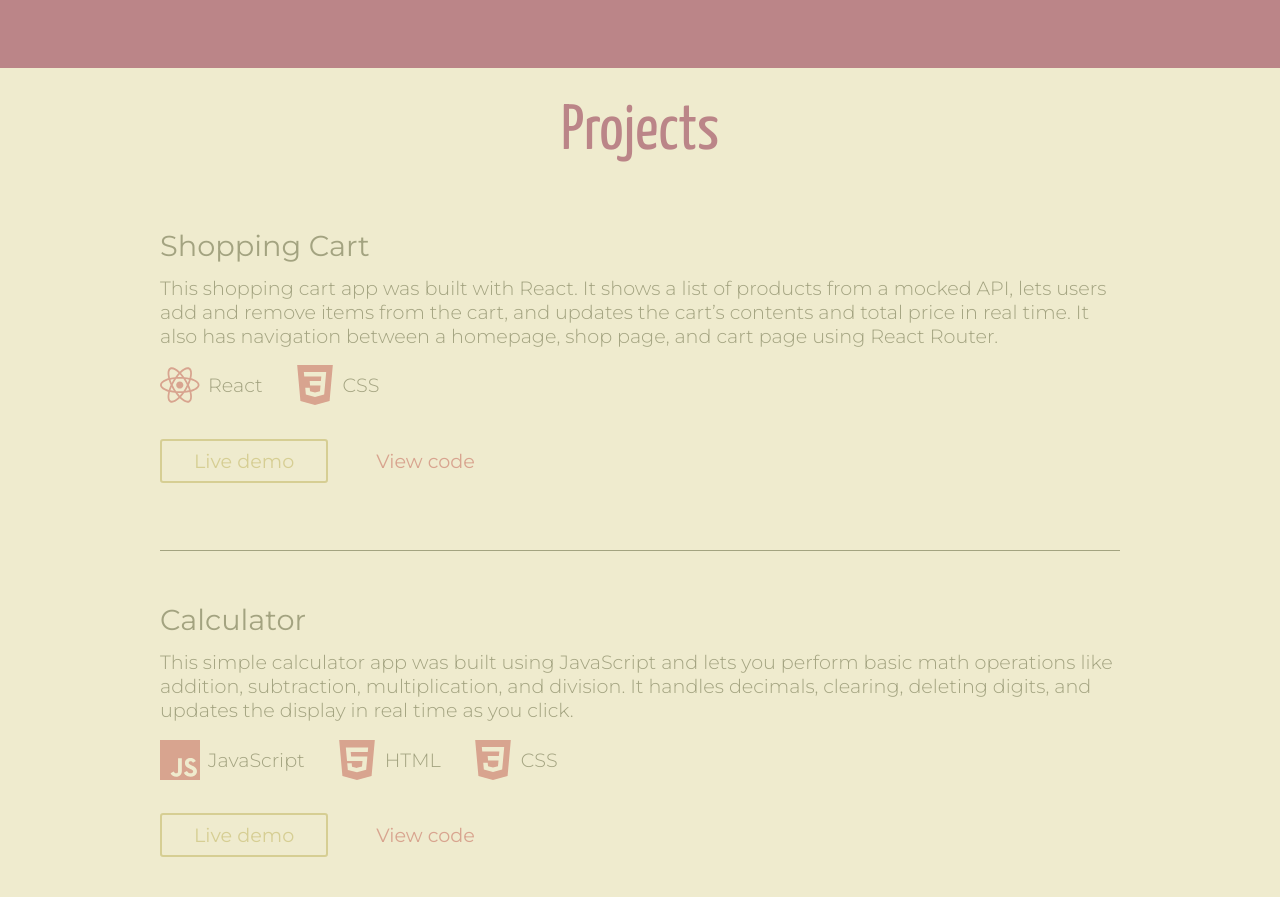
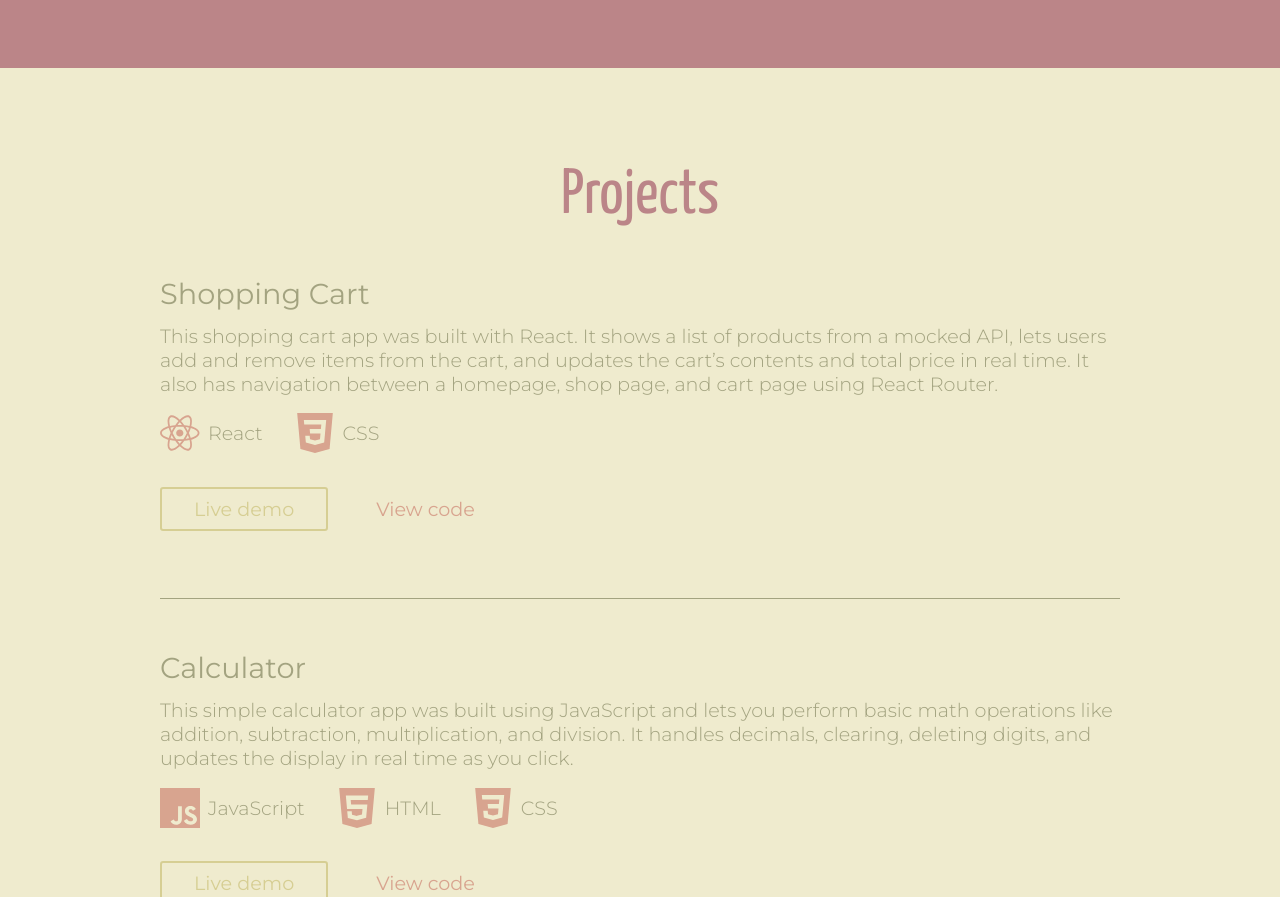
Before and after one commit to chavimiller/chavi-portfolio, a React (Vite) app: page / in a window 1280 px wide. Shown: the part 1645-2542 px from the top of the page. Built offline with nearby package versions, Linux system fonts and the light colour scheme.

Commit message:
Transfer CSS from main CSS file to Projects component CSS module, complete all CSS transferring to individual modules

```diff
--- a/src/App.css
+++ b/src/App.css
@@ -107,67 +107,3 @@ svg {
 .btn:active, .btn-3:active, .btn-4:active {
   transform: translateY(0) scale(0.97);
 }
-
-.projects-heading {
-  color: var(--accent);
-  font-family: "Yanone";
-  font-size: 4rem;
-  padding-bottom: 2rem;
-  text-align: center;
-}
-
-.cards-frame {
-  display: flex;
-}
-
-
-.project-section {
-  min-height: 60vh;
-  display: flex;
-  flex-direction: column;
-  justify-content: center;
-  align-items: center;
-}
-
-.project-section hr {
-  background-color: var(--foreground);
-  border: 0;
-  height: 1px;
-  margin: 1.2rem 0;
-}
-
-.contact-container {
-  display: flex;
-  background-color: var(--foreground);
-  height: 32vh;
-  color: var(--background);
-  align-items: center;
-
-}
-
-.two-columns {
-  display: flex;
-  width: 100%;
-  justify-content: space-between;
-}
-
-.contact-ls {
-  display: flex;
-  flex-direction: column;
-  gap: 1.2rem;
-}
-
-.contact-rs {
-  display: flex;
-  gap: 2.4rem;
-}
-
-.contact-name {
-  font-size: 1.5rem;
-  font-weight: 500;
-}
-
-.contact-email {
-  font-size: 1.1rem;
-  font-weight: 300;
-}
--- a/src/components/Button.jsx
+++ b/src/components/Button.jsx
@@ -1,10 +1,4 @@
-const Button = ({ onClick, text, style, btnType = "default" }) => {
-  if (btnType === "noBorder")
-    return (
-      <div onClick={onClick} className={"btn-4"}>
-        {text}
-      </div>
-    );
+const Button = ({ onClick, text, style }) => {
   return (
     <div onClick={onClick} className={style}>
       {text}
--- a/src/components/Card.jsx
+++ b/src/components/Card.jsx
@@ -19,7 +19,7 @@ const Card = ({ title, desc, stack, demoBtn, viewBtn }) => {
 
         <div className={styles.buttonsContainer}>
           <Button text={"Live demo"} onClick={demoBtn} style={"btn btn-3"} />
-          <Button text={"View code"} onClick={viewBtn} btnType="noBorder" />
+          <Button text={"View code"} onClick={viewBtn} style={"btn-4"} />
         </div>
       </div>
     </>
--- a/src/components/Projects.jsx
+++ b/src/components/Projects.jsx
@@ -70,9 +70,9 @@ const Projects = () => {
   return (
     <>
       <Element name="portfolio">
-        <div className="project-section">
+        <div className={styles.projectSection}>
           <div className="section container">
-            <div className="projects-heading">Projects</div>
+            <div className={styles.projectsHeading}>Projects</div>
             {projectList.map((project, index) => (
               <div key={project.key}>
                 <Card
--- a/src/components/Projects.module.css
+++ b/src/components/Projects.module.css
@@ -0,0 +1,22 @@
+.projectSection {
+  min-height: 60vh;
+  display: flex;
+  flex-direction: column;
+  justify-content: center;
+  align-items: center;
+}
+
+.projectSection hr {
+  background-color: var(--foreground);
+  border: 0;
+  height: 1px;
+  margin: 1.2rem 0;
+}
+
+.projectsHeading {
+  color: var(--accent);
+  font-family: "Yanone";
+  font-size: 4rem;
+  padding: 4rem 0 1rem 0;
+  text-align: center;
+}
```
